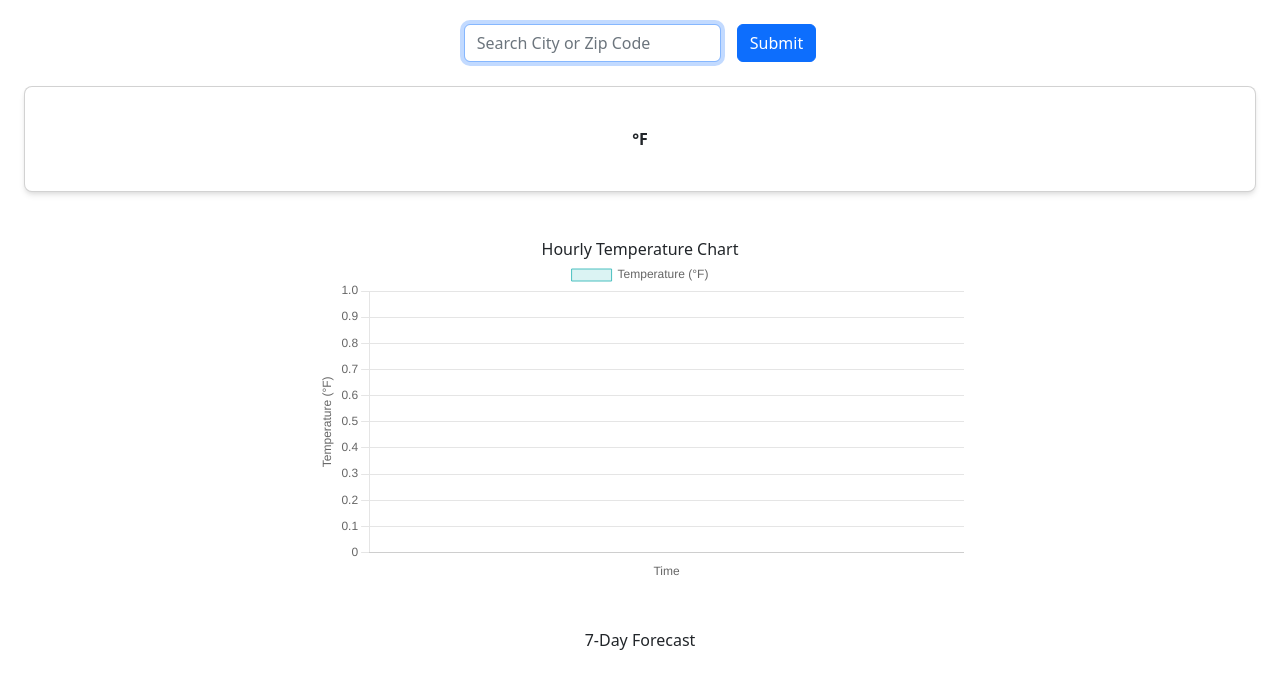
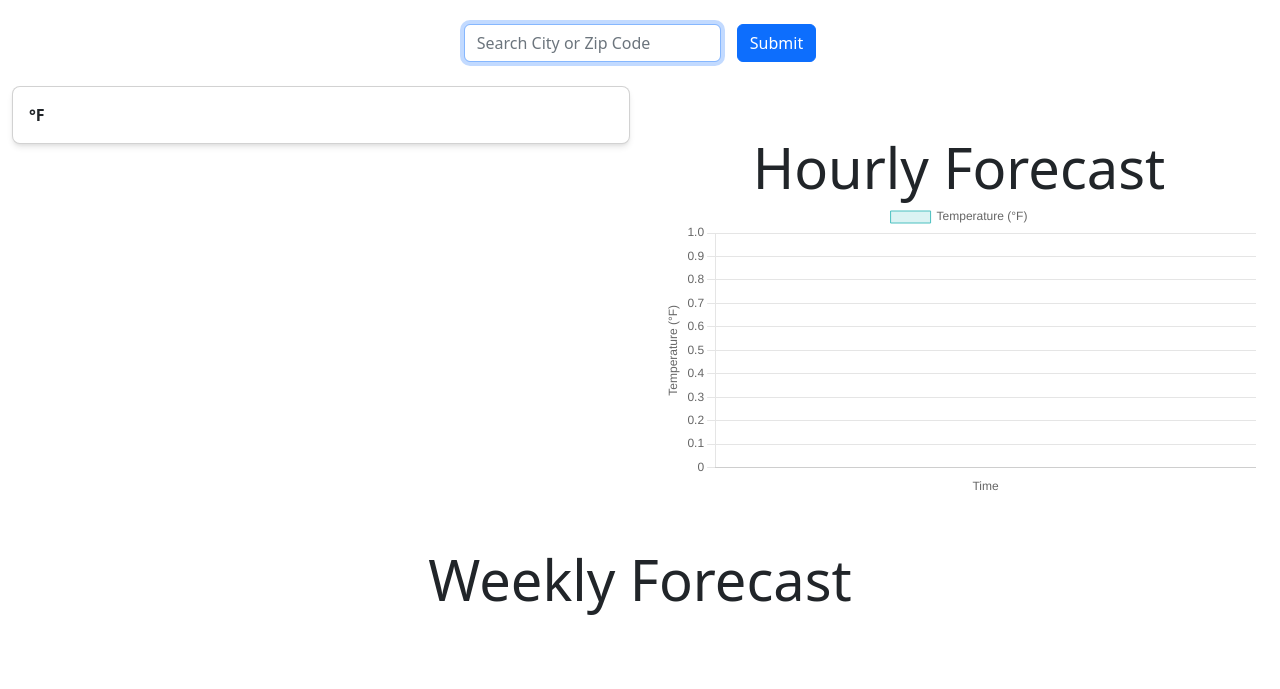
Before and after one commit to kghaziani/QuickWeather, a Flask app: template templates/weather.html in a window 1280 px wide. Shown: the part 56-745 px from the top of the page. Run offline with Flask 3, Linux system fonts and the light colour scheme; the template is opened without the code that fills it, so the values that code supplies are empty.

Commit message:
improved ui w sidebyside div

```diff
--- a/app.py
+++ b/app.py
@@ -34,6 +34,7 @@ def get_weather():
 
     try:
         location = data['location']
+        current = data['current']
         current_temp = data['current']['temp_f']
         current_condition = data['current']['condition']['text']
         condition_icon = data['current']['condition']['icon']
@@ -63,7 +64,8 @@ def get_weather():
     except KeyError as e:
         return f"Missing key in the API response: {e}"
 
-    return render_template('weather.html', location=location, temp=current_temp, condition=current_condition, condition_icon=condition_icon, forecast=forecast, hourly_forecast=hourly_forecast, hours=hours, temperatures=temperatures)
+    return render_template('weather.html', location=location, current=current, temp=current_temp, condition=current_condition, condition_icon=condition_icon,
+                           forecast=forecast, hourly_forecast=hourly_forecast, hours=hours, temperatures=temperatures)
 
 if __name__ == '__main__':
     app.run(debug=True)
--- a/static/style.css
+++ b/static/style.css
@@ -3,3 +3,29 @@
     width: 50%;
     padding: 10px;
 }
+
+.card-main {
+    width: 300px; /* Set a fixed width */
+            height: 300px; /* Set a fixed height */
+            background-color: white;
+            border-radius: 10px; /* Optional: rounded corners */
+            box-shadow: 0 4px 8px rgba(0, 0, 0, 0.2);
+            display: flex;
+            flex-direction: column;
+            justify-content: center;
+            align-items: center;
+            text-align: center;
+            padding: 20px; /* Optional: padding inside the card */
+}
+
+.flex-container {
+    display: flex;
+}
+
+.flex-child {
+    flex: 1;
+}
+
+.flex-child:first-child {
+    margin-right: 20px;
+}
--- a/templates/weather.html
+++ b/templates/weather.html
@@ -5,26 +5,30 @@
 {% endblock %}
 
 {% block main %}
-<div class="container mx-auto mt-4 text-center">
-    <div class="card col-span-1 p-4 text-center bg-white-100 rounded-lg shadow-md">
-        <div class="">
+<div class="flex-container">
+
+    <div class="flex-child ">
+        <div class="card bg-white-100 rounded-lg shadow-md" >
+            <div class="card-body m2-2">
             <h2><strong>{{ location.name }}</strong></h2>
+            <p class="card-text"><strong>{{ location.localtime }}</strong></p>
             <img src="http:{{ condition_icon }}" alt="{{ condition }}" class="mx-auto">
-        </div>
-        <div class="card-body m2-2">
             <p class="card-text"><strong>{{ temp }}°F</strong></p>
             <p class="card-text"><strong>{{ condition }}</strong></p>
+            </div>
         </div>
     </div>
-</div>
 
-<h2 class="mt-5 text-center">Hourly Temperature Chart</h2>
-<div class="container mx-auto w-full max-w-2xl">
-    <canvas id="hourlyChart"></canvas>
-</div>
+    <div class="flex-child ">
+        <h2 class="mt-5 text-center display-4">Hourly Forecast</h2>
+        <div class="container mx-auto w-full max-w-2xl">
+            <canvas id="hourlyChart"></canvas>
+        </div>
+    </div>
+  </div>
 
-<h2 class="mt-5 text-center">7-Day Forecast</h2>
-<div class="container mx-auto grid grid-cols-1 gap-4 lg:grid-cols-3 lg:gap-8">
+<h2 class="mt-5 text-center display-4">Weekly Forecast</h2>
+<div class="container mx-auto grid grid-cols-1 gap-4 lg:grid-cols-7 lg:gap-8">
     {% for day in forecast %}
     <div class="card col-span-1 p-4 text-center bg-white-100 rounded-lg shadow-md">
         <img src="http:{{ day.day.condition.icon }}" alt="{{ day.day.condition.text }}" class="mx-auto">
```
Also changed, not shown: 1 other file.
